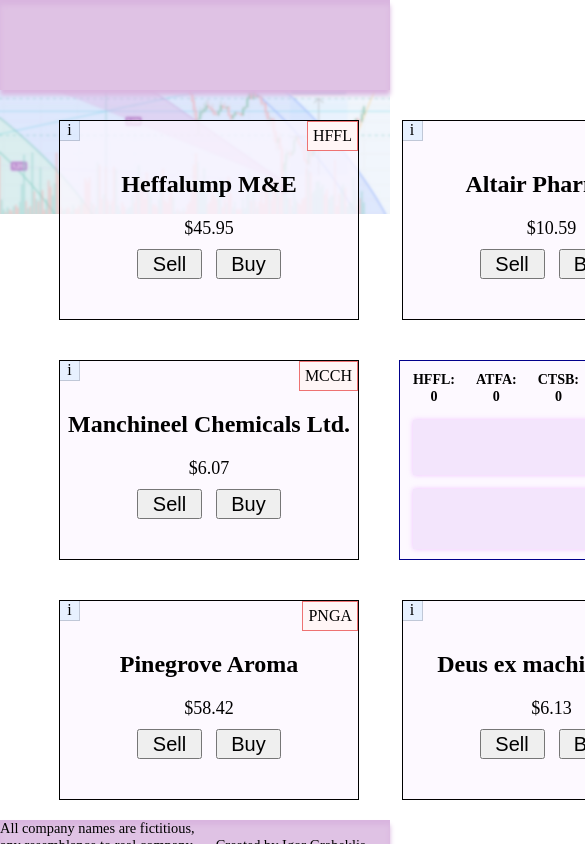
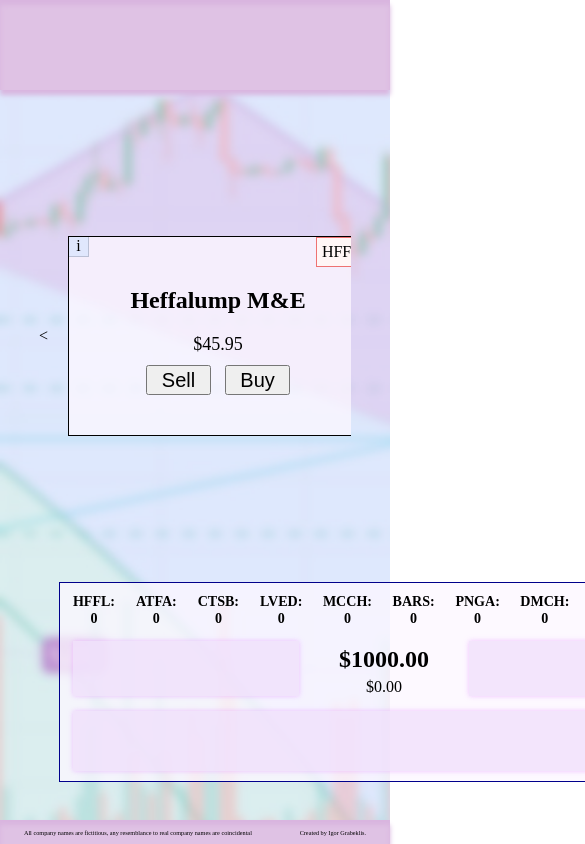
Before and after one commit to drakofm/stonks, a plain HTML site: page index.html in a window 390 px wide. Shown: the top 844 px of the page, 585 px wide, since content can reach past the window. Drawn offline with Linux system fonts and the light colour scheme.

Commit message:
adaptive: add @media rules for varoius screen width (in progress)

```diff
--- a/styles.css
+++ b/styles.css
@@ -2,6 +2,7 @@
   margin: 0;
   padding: 0;
   box-sizing: border-box;
+  scrollbar-width: thin;
 }
 
 #bg-image {
@@ -10,15 +11,14 @@
   height: 100vh;
   z-index: -1;
   background-image: url(./img/bg-image-jpg.jpg);
-  background-repeat: no-repeat;
-  background-size: 100%;
+  background-size: cover;
   opacity: 0.5;
 }
 
 header {
   z-index: 3;
   width: 100vw;
-  height: 90px;
+  height: min(90px, 20vh);
   background-color: rgb(223, 194, 228);
   box-shadow: 0px 5px 5px rgb(217, 181, 223), inset 0px 5px 5px rgb(217, 181, 223);
   position: fixed;
@@ -29,7 +29,9 @@ header {
 
 .running-line {
   display: block;
+  padding: 5px;
   text-align: center;
+  font-size: min(2vw, 1em);
 }
 
 main {
@@ -188,9 +190,68 @@ footer {
   height: 24px;
   background-color: rgb(223, 194, 228);
   box-shadow: 0px 5px 5px rgb(217, 181, 223), inset 0px 5px 5px rgb(217, 181, 223);
-  display: grid;
-  grid-template-columns: 1fr 1fr;
-  justify-items: center;
+  display: flex;
+  justify-content: space-around;
   align-items: center;
-  font-size: 0.9em;
+  font-size: min(1.6vw, 1em);
 }
+
+
+@media screen and (max-width: 1652px) {
+
+  /* Первая краевая точка - грид (4, 1fr) начинает кривиться и не влезать */
+
+  #container-product-cards {
+    display: grid;
+    height: 80vh;
+    width: 60vw;
+    grid-template-columns: repeat(2, 1fr);
+  }
+
+  #control-panel {
+    grid-column: 1 / 3;
+    grid-row: 2 / 3;
+  }
+}
+
+@media screen and (max-width: 1164px) {
+
+  /* Первая краевая точка - грид (2, 1fr) начинает кривиться и не влезать. Тут уже пора переходить на совершенно мобильную версию */
+
+  #container-product-cards {
+    display: flex;
+    height: 56vh;
+    width: 80vw;
+    overflow-x: scroll;
+    scrollbar-width: none;
+    align-items: center;
+  }
+
+  .product-card {
+    min-width: 300px;
+    min-height: 200px;
+    margin: 20px;
+  }
+
+  #container-product-cards::before {
+    content: '<';
+  }
+
+  #container-product-cards::after {
+    content: '>';
+  }
+
+  #control-panel {
+    position: fixed;
+    bottom: 5vh;
+    display: flex;
+    flex-direction: column;
+    align-items: center;
+    justify-content: space-between;
+    width: 650px;
+    height: 200px;
+    border: 1px solid darkblue;
+    background-color: rgba(252, 247, 255, 0.75);
+    margin: 20px;
+  }
+}
```
